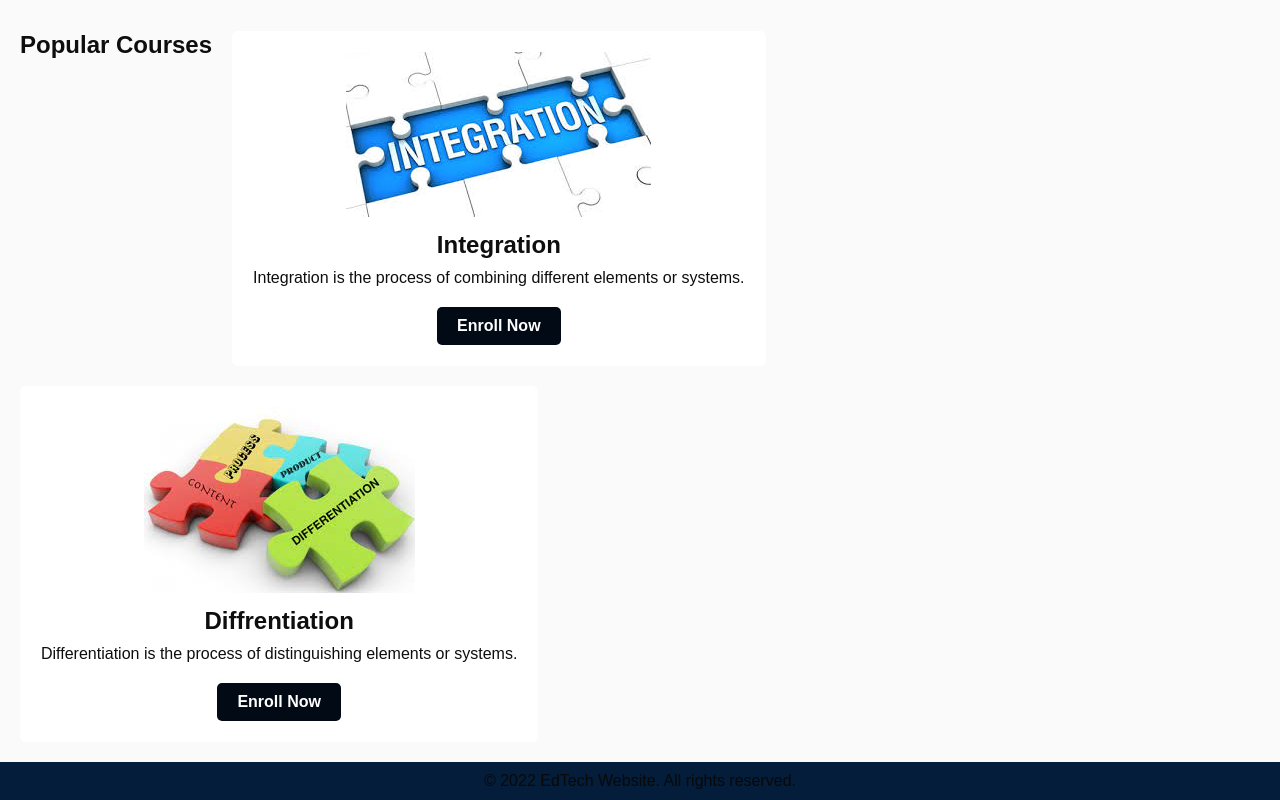
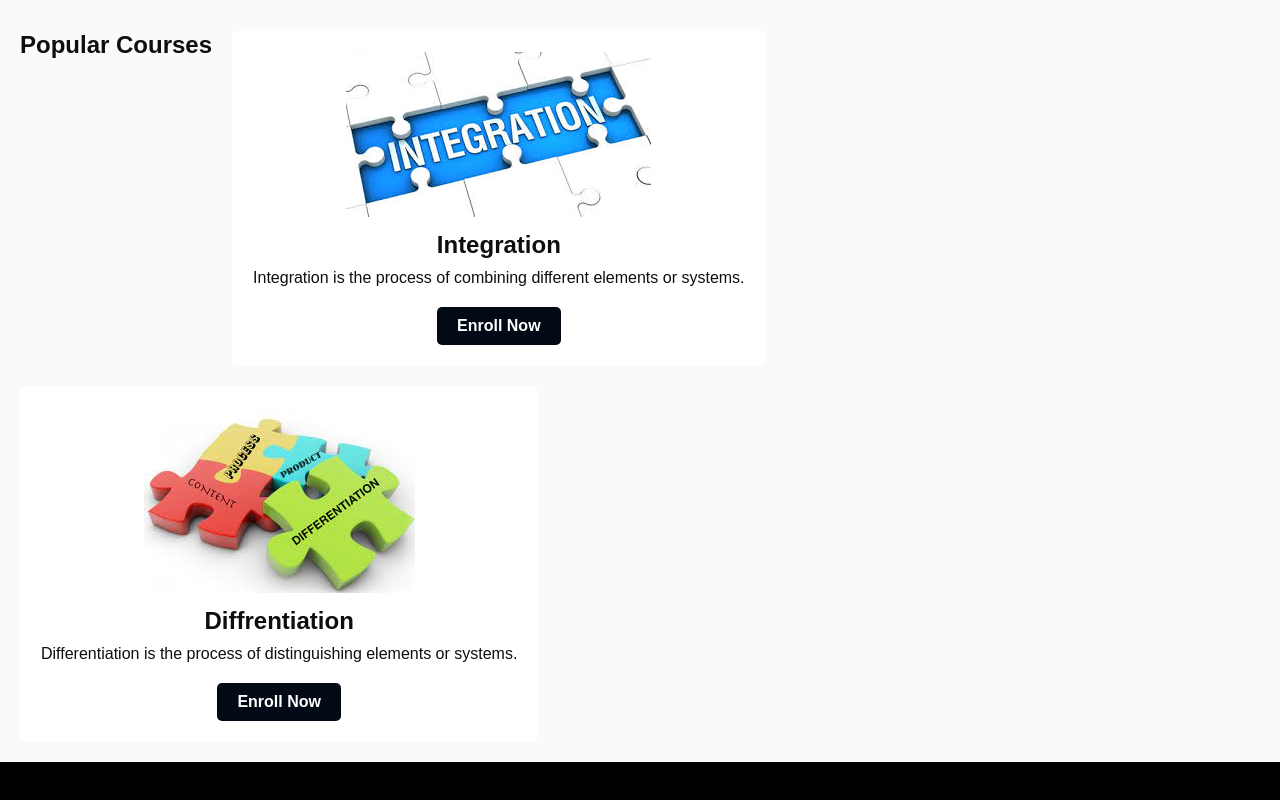
Before and after one commit to AryanTalwar/EdTech.com, a plain HTML site: page index.html in a window 1280 px wide. Shown: the part 787-1587 px from the top of the page. Drawn offline with Linux system fonts and the light colour scheme; a script that the page names is missing.

Commit message:
Add files via upload

```diff
--- a/style.css
+++ b/style.css
@@ -111,8 +111,8 @@ main {
 /* Style the footer */
 footer {
   text-align: center;
-  background-color: #031d3a;
-  color: #090909;
+  background-color: #000000;
+  color: #000000;
   padding: 10px 0;
 }
 
```
